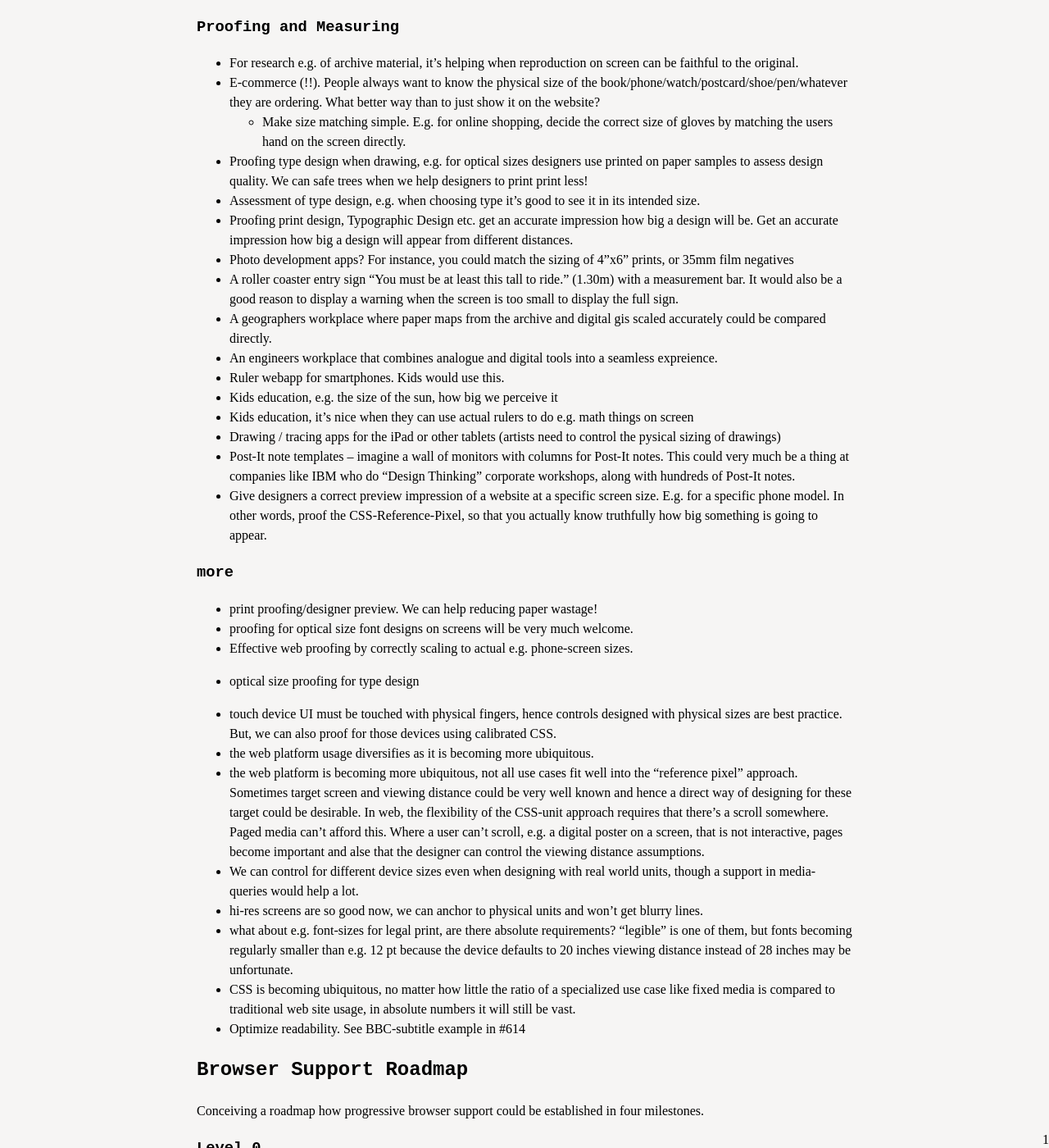
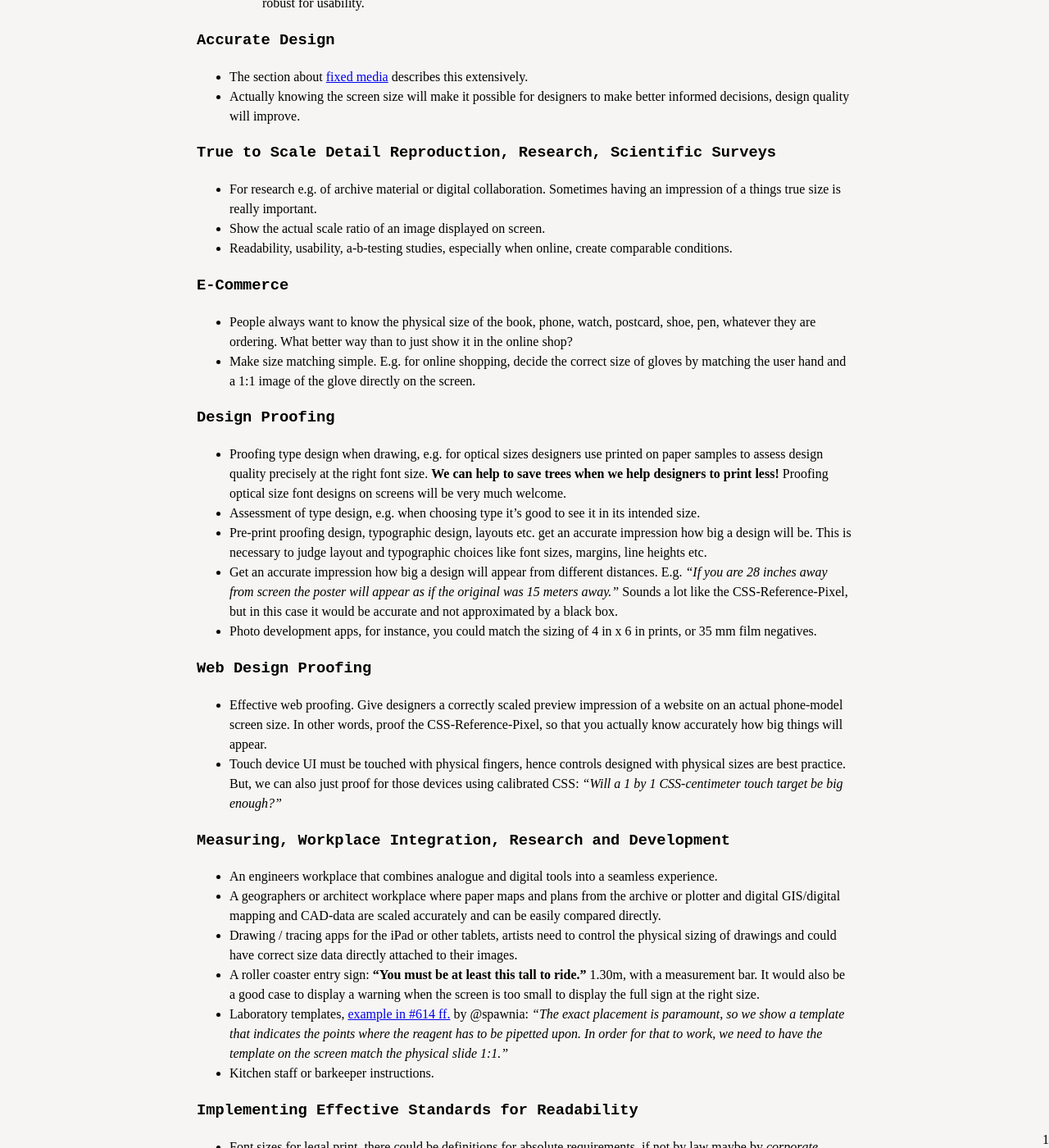
Before and after one commit to graphicore/varla-varfo, a Jekyll site: the page built from explorations/calibrate/index.md, in a window 1280 px wide and 1400 px high, scrolled down 9077 px. Shown: the whole window at 82% size. Built offline with Jekyll 4.4.1, drawn with Linux system fonts in a browser that asks for light colours; some web fonts are replaced; some of the changed text lies outside the part shown.

Commit message:
WIP Calibrate CSS: Uses cases structuring.

````diff
--- a/explorations/calibrate/index.md
+++ b/explorations/calibrate/index.md
@@ -385,10 +385,6 @@ of both models.
 
 ## Use Cases
 
-
-* measuring or proofing
- * accurate design, especially for [fixed media](#excursion-the-tale-of-fixed-media)
-
 ### Calculate Device Typical Viewing Distance
 
 The [typical viewing distance](#typical-viewing-distance) for which a screen
@@ -413,7 +409,6 @@ implied viewing distance for this screen:
 JavaScript, calculating `normalReadingDistance` in inches:
 
 ```js
-
 /* It's sufficient to just scale the nominal arm's length: */
 
 let normalReadingDistance = 28 / unitScalePhysical;
@@ -435,101 +430,122 @@ inch appears when viewed from a distance of 28 inches.
 
 #### Other Useful Calculations
 
-* real device PPI `96 * unitScalePhysical * window.devicePixelRatio`
-* real device width and height `window.screen.width / 96 / unitScalePhysical`
-
-*CAVEATS:*/ Some browser APIs need fixing:
-
-* [There's a bug with Firefox on Wayland](https://bugzilla.mozilla.org/show_bug.cgi?id=1661540)
-I get odd values from `window.screen`, it reports `widht` and `height` in
-device pixels, while the combination with Gnome on Xorg is fine and reporting
-values in CSS-Pixels.
-* Firefox changes `window.screen` according to browser-zoom, which
-also is expressed in `window.devicePixelRatio`, but [Chromium/Chrome does
-not make the necessary adaptions to `window.screen` when using browser
-zoom.](https://bugs.chromium.org/p/chromium/issues/detail?id=923686).
-Media-queries with e.g. `max-width` seem to get it right.
-
-Looks like it's better to use `window.innerWidth` and `window.innerHeigth`,
-could also generally be more robust for usability.
+* real device PPI `96 * unitScalePhysical * window.devicePixelRatio`<br />
+  <strong> = <span class="insert insert-device-ppi"></span> PPI</strong>
+* real window width `window.innerWidth / 96 / unitScalePhysical`<br />
+  and height `window.innerHeight / 96 / unitScalePhysical`<br />
+  <strong> = <span class="insert insert-real-window-width"></span> by <span class="insert insert-real-window-height"></span> inches</strong><br />
+  <strong> = <span class="insert insert-real-window-width-cm"></span> by <span class="insert insert-real-window-height-cm"></span> centimeters</strong>
+* real device width and height `window.screen.width / 96 / unitScalePhysical`<br />
+  *<a name="window-screen-caveat">CAVEAT</a>:* The `window.screen` browser APIs needs  fixing:
+    * [There's a bug with Firefox on Wayland](https://bugzilla.mozilla.org/show_bug.cgi?id=1661540)
+      I get odd values from `window.screen`, it reports `widht` and `height` in
+      device pixels, while the combination with Gnome on Xorg is fine and reporting
+      values in CSS-Pixels.
+    * [Chromium/Chrome does not make the necessary adaptions to `window.screen`
+      when using browser zoom.](https://bugs.chromium.org/p/chromium/issues/detail?id=923686)
+      Media-queries with e.g. `max-width` seem to get it right.
+    * Looks like it's better to use `window.innerWidth` and `window.innerHeigth`,
+      could also generally be more robust for usability.
 
 ### Accurate Design
 
-* The section about [fixed media](#excursion-the-tale-of-fixed-media) section
-  describes this concept extensively.
+* The section about [fixed media](#excursion-the-tale-of-fixed-media)
+  describes this extensively.
+* Actually knowing the screen size will make it possible for designers to
+  make better informed decisions, design quality will improve.
 
+### True to Scale Detail Reproduction, Research, Scientific Surveys
 
-### Proofing and Measuring
+ * For research e.g. of archive material or digital collaboration.
+   Sometimes having an impression of a things true size is really important.
+ * Show the actual scale ratio of an image displayed on screen.
+ * Readability, usability, a-b-testing studies, especially when online, create comparable conditions.
 
-* For research e.g. of archive material, it's  helping when reproduction on
-screen can be faithful to the original.
-* E-commerce (!!). People always want to know the physical size of the book/phone/watch/postcard/shoe/pen/whatever they are ordering. What better way than to just show it on the website?
-  * Make size matching simple. E.g. for online shopping, decide the correct size of gloves by matching the users hand on the screen directly.
-* Proofing type design when drawing, e.g. for optical sizes designers use
-printed on paper samples to assess design quality. We can safe trees when
-we help designers to print print less!
-* Assessment of type design, e.g. when choosing type it's good to see it
-in its intended size.
-* Proofing print design, Typographic Design etc. get an accurate impression how big a design will be.
-  Get an accurate impression how big a design will appear from different distances.
-* Photo development apps? For instance, you could match the sizing of 4"x6" prints, or 35mm film negatives
-* A roller coaster entry sign "You must be at least this tall to ride." (1.30m)
-with  a measurement bar. It would also be a good reason to display a warning
-when the screen is too small to display the full sign.
-* A geographers workplace where paper maps from the archive and digital gis
-scaled accurately could be compared directly.
-* An engineers workplace that combines analogue and digital tools into a
-seamless expreience.
-* Ruler webapp for smartphones. Kids would use this.
-* Kids education, e.g. the size of the sun, how big we perceive it
-* Kids education, it's nice when they can use actual rulers to do e.g. math things on screen
-* Drawing / tracing apps for the iPad or other tablets (artists need to control the pysical sizing of drawings)
-* Post-It note templates – imagine a wall of monitors with columns for Post-It notes. This could very much be a thing at companies like IBM who do "Design Thinking" corporate workshops, along with hundreds of Post-It notes.
-* Give designers a correct preview impression of a website at a specific
-  screen size. E.g. for a specific phone model. In other words, proof
-  the CSS-Reference-Pixel, so that you actually know truthfully how big
-  something is going to appear.
+### E-Commerce
 
-### more
+ * People always want to know the physical size of the book, phone, watch, postcard,
+   shoe, pen, whatever they are ordering. What better way than to just show it in the online shop?
+ * Make size matching simple. E.g. for online shopping, decide the correct
+   size of gloves by matching the user hand and a 1:1 image of the glove
+   directly on the screen.
 
+### Design Proofing
 
-* print proofing/designer preview. We can help reducing paper
-  wastage!
-* proofing for optical size font designs on screens will be very much welcome.
-* Effective web proofing by correctly scaling to actual
-  e.g. phone-screen sizes.
-* optical size proofing for type design
+ * Proofing type design when drawing, e.g. for optical sizes designers use
+   printed on paper samples to assess design quality precisely at the right
+   font size. **We can help to save trees when we help designers to print
+   less!** Proofing optical size font designs on screens will be very
+   much welcome.
+ * Assessment of type design, e.g. when choosing type it's good to see it
+   in its intended size.
+ * Pre-print proofing design, typographic design, layouts etc. get an accurate
+   impression how big a design will be. This is necessary to judge layout
+   and typographic choices like font sizes, margins, line heights etc.
+ * Get an accurate impression how big a design will appear from different
+   distances. E.g. *"If you are 28 inches away from screen the poster will
+   appear as if the original was 15 meters away."* Sounds a lot like the
+   CSS-Reference-Pixel, but in this case it would be accurate and not
+   approximated by a black box.
+ * Photo development apps, for instance, you could match the sizing of 4 in x 6 in
+   prints, or 35 mm film negatives.
 
-* touch device UI must be touched with physical fingers,
-  hence controls designed with physical sizes are best practice.
-  But, we can also proof for those devices using calibrated CSS.
-* the web platform usage diversifies as it is becoming more ubiquitous.
-* the web platform is becoming more ubiquitous, not all use cases
-  fit well into the "reference pixel" approach. Sometimes
-  target screen and viewing distance could be very well known
-  and hence a direct way of designing for these target could be
-  desirable. In web, the flexibility of the CSS-unit approach
-  requires that there's a scroll somewhere. Paged media can't
-  afford this. Where a user can't scroll, e.g. a digital poster
-  on a screen, that is not interactive, pages become important
-  and alse that the designer can control the viewing distance
-  assumptions. <!-- Claims like this need backup! it's also just
-  not a good argument yet and may have false statements, definitely
-  not all strong points.
-  -->
-* We can control for different device sizes even when designing
-  with real world units, though a support in media-queries would
-  help a lot.
-* hi-res screens are so good now, we can anchor to physical units
-  and won't get blurry lines.
-* what about e.g. font-sizes for legal print, are there absolute
-  requirements? "legible" is one of them, but fonts becoming regularly
-  smaller than e.g. 12 pt because the device defaults to 20 inches
-  viewing distance instead of 28 inches may be unfortunate.
-* CSS is becoming ubiquitous, no matter how little the ratio of a specialized
-  use case like fixed media is compared to traditional web site usage, in absolute
-  numbers it will still be vast.
-* Optimize readability. See BBC-subtitle example in #614
+### Web Design Proofing
+
+ * Effective web proofing. Give designers a correctly scaled preview
+   impression of a website on an actual phone-model screen size. In other
+   words, proof the CSS-Reference-Pixel, so that you actually know
+   accurately how big things will appear.
+ * Touch device UI must be touched with physical fingers, hence controls
+   designed with physical sizes are best practice. But, we can also just
+   proof for those devices using calibrated CSS:
+   *"Will a 1 by 1 CSS-centimeter touch target be big enough?"*
+
+### Measuring, Workplace Integration, Research and Development
+
+ * An engineers workplace that combines analogue and digital tools into a
+   seamless experience.
+ * A geographers or architect workplace where paper maps and plans from the
+   archive or plotter and digital GIS/digital mapping and CAD-data are scaled
+   accurately and can be easily compared directly.
+ * Drawing / tracing apps for the iPad or other tablets, artists need to
+   control the physical sizing of drawings and could have correct size data
+   directly attached to their images.
+ * A roller coaster entry sign: **"You must be at least this tall to ride."** 1.30m,
+   with  a measurement bar. It would also be a good case to display a warning
+   when the screen is too small to display the full sign at the right size.
+ * Laboratory templates, [example in #614 ff.](https://github.com/w3c/csswg-drafts/issues/614#issuecomment-606438728) by @spawnia:
+   *"The exact placement is paramount, so we show a template that indicates
+   the points where the reagent has to be pipetted upon. In order for that
+   to work, we need to have the template on the screen match the physical
+   slide 1:1."*
+ * Kitchen staff or barkeeper instructions.
+
+### Implementing Effective Standards for Readability
+
+* Font sizes for legal print, there could be definitions for absolute
+  requirements, if not by law maybe by *corporate compliance policy*.
+  E.g. Fonts may regularly become smaller than e.g. physical 12 pt, because
+  the device defaults to 20 inches typical viewing distance instead of
+  28 inches.
+* Optimize readability, see the [subtitle example
+  example in #614 ff.](https://github.com/w3c/csswg-drafts/issues/614#issuecomment-542110115) by @nigelmegitt:
+  *"If we could set physical sizes, we would have less need to compromise the user experience."*
+
+### Kids and Education
+
+ * Ruler web-app for smartphones and tablets. Kids would use this and sometimes
+   it would be just handy for anyone.
+ * The size of the sun, how big we perceive it from earth as a practical experiment.
+ * It's nice when they can use actual rulers to do e.g. math or physics things on screen.
+
+### Out of the Box
+
+ * Board/tabletop games that integrate e.g. a tablet app could get creative here.
+ * Post-It note templates – imagine a wall of monitors with columns for
+   Post-It notes. This could very much be a thing at companies like IBM
+   who do "Design Thinking" corporate workshops, along with hundreds of
+   Post-It notes.
 
 
 ## Browser Support Roadmap
````
Also changed, not shown: other parts of explorations/calibrate/index.md (+1 -1 lines), explorations/calibrate/js/main.mjs (+8 -2 lines).
